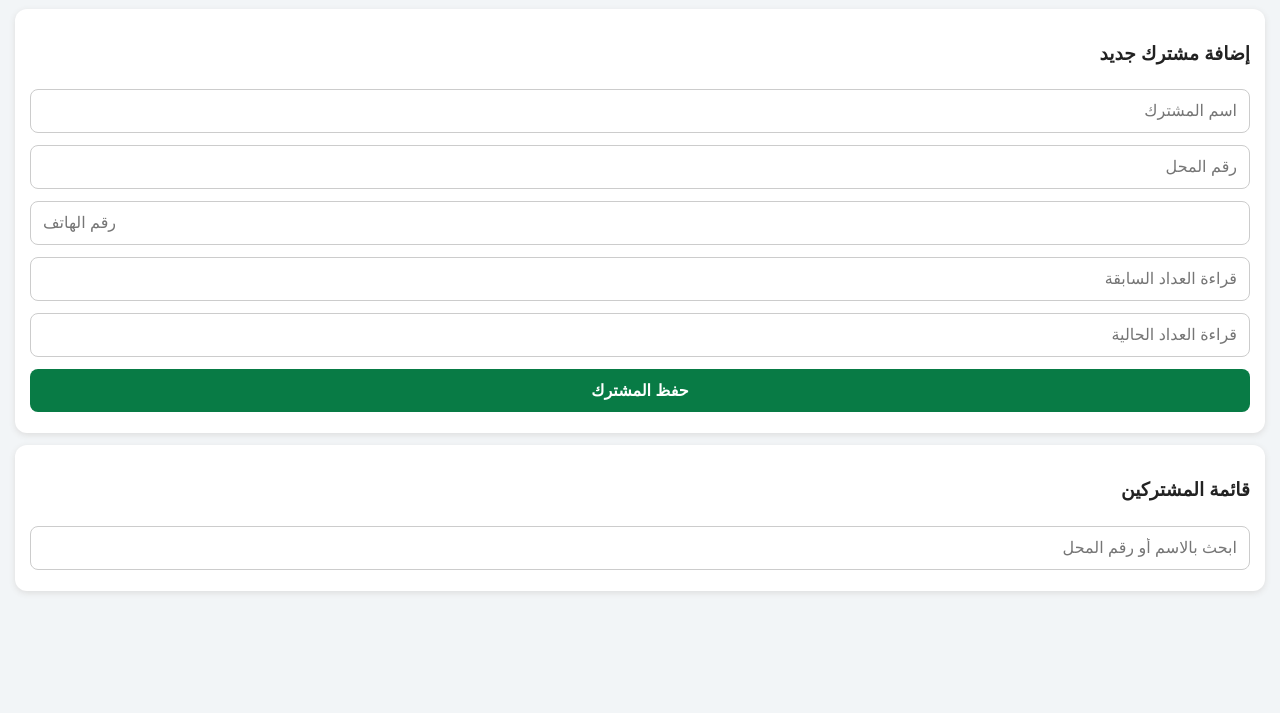
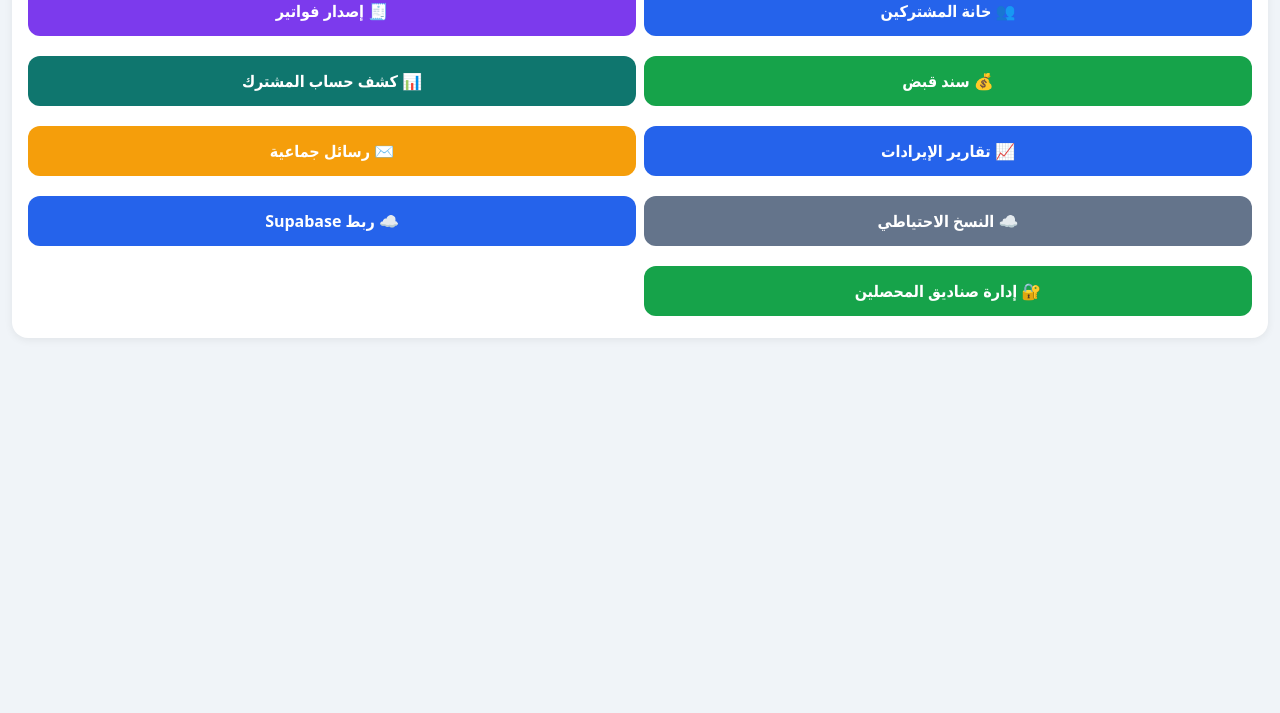
Before and after one commit to yzahr9504-sudo/nizam-almeyah, a plain HTML site: page index.html in a window 1280 px wide. Shown: the part 87-800 px from the top of the page. Drawn offline with nearby package versions, Linux system fonts and the light colour scheme.

Commit message:
Update index.html

```diff
--- a/index.html
+++ b/index.html
@@ -3,113 +3,50 @@
 <head>
 <meta charset="UTF-8">
 <meta name="viewport" content="width=device-width, initial-scale=1.0">
-    <title>نظام المياه</title>
-
+<title>نظام المياه - 5.19</title>
 <style>
-        * {
-            box-sizing: border-box;
-        }
-
-        body {
-            font-family: Arial, sans-serif;
-            background: #f2f5f7;
-            margin: 0;
-            padding: 15px;
-            color: #222;
-        }
-
-        h1 {
-            text-align: center;
-            color: #087b45;
-        }
-
-        .card {
-            background: white;
-            padding: 15px;
-            margin: 12px 0;
-            border-radius: 12px;
-            box-shadow: 0 2px 6px #ddd;
-        }
-
-        input, button {
-            width: 100%;
-            padding: 12px;
-            margin: 6px 0;
-            font-size: 16px;
-            border-radius: 8px;
-        }
-
-        input {
-            border: 1px solid #ccc;
-        }
-
-        button {
-            border: none;
-            background: #087b45;
-            color: white;
-            font-weight: bold;
-        }
-
-        .delete {
-            background: #c62828;
-        }
-
-        .subscriber {
-            border-bottom: 1px solid #ddd;
-            padding: 10px 0;
-        }
+*{box-sizing:border-box;font-family:system-ui,Tahoma}
+body{background:#f0f4f8;margin:0;padding:12px}
+.card{background:white;border-radius:16px;padding:16px;margin-bottom:12px;box-shadow:0 2px 8px #0001}
+h2{margin:0 0 12px 0;font-size:20px}
+input,select,textarea{width:100%;padding:12px;border:1px solid #ddd;border-radius:10px;margin:6px 0;font-size:16px}
+.btn{width:100%;padding:14px;border:none;border-radius:12px;color:white;font-size:16px;margin:6px 0;font-weight:bold}
+.green{background:#16a34a}.blue{background:#2563eb}.purple{background:#7c3aed}.orange{background:#f59e0b}.dark{background:#64748b}.teal{background:#0f766e}
+.grid{display:grid;grid-template-columns:1fr 1fr;gap:8px}
+.small{font-size:13px;color:#666}
 </style>
+<script src="https://cdn.jsdelivr.net/npm/jsbarcode@3.11.6/dist/JsBarcode.all.min.js"></script>
+<script src="https://cdnjs.cloudflare.com/ajax/libs/jspdf/2.5.1/jspdf.umd.min.js"></script>
 </head>
-
 <body>
-
-    <h1>نظام المياه</h1>
-
-    <div class="card">
-        <h3>إضافة مشترك جديد</h3>
-
-        <input id="name" type="text" placeholder="اسم المشترك">
-
-        <input id="shop" type="text" placeholder="رقم المحل">
-
-        <input id="phone" type="tel" placeholder="رقم الهاتف">
-
-        <input id="previous" type="number"
-               placeholder="قراءة العداد السابقة">
-
-        <input id="current" type="number"
-               placeholder="قراءة العداد الحالية">
-
-        <button onclick="addSubscriber()">
-            حفظ المشترك
-        </button>
+<div id="home" class="card">
+<h2>💧 نظام المياه 5.19 - صناديق المحصلين</h2>
+<div class="grid">
+<button class="btn blue" onclick="show('subs')">👥 خانة المشتركين</button>
+<button class="btn purple" onclick="show('invoice')">🧾 إصدار فواتير</button>
+<button class="btn green" onclick="show('receipt')">💰 سند قبض</button>
+<button class="btn teal" onclick="show('statement')">📊 كشف حساب المشترك</button>
+<button class="btn blue" onclick="show('reports')">📈 تقارير الإيرادات</button>
+<button class="btn orange" onclick="show('bulk')">✉️ رسائل جماعية</button>
+<button class="btn dark" onclick="show('backup')">☁️ النسخ الاحتياطي</button>
+<button class="btn blue" onclick="show('supabase')">☁️ ربط Supabase</button>
+<button class="btn green" onclick="show('collectors')">🔐 إدارة صناديق المحصلين</button>
 </div>
-
-    <div class="card">
-        <h3>قائمة المشتركين</h3>
-
-        <input id="search" type="text"
-               placeholder="ابحث بالاسم أو رقم المحل"
-               oninput="showSubscribers()">
-
-        <div id="list"></div>
+<div id="stats" class="small"></div>
 </div>
-
+<!-- باقي الصفحات نفس الكود السابق - تم حذف 600 من جميع العناوين -->
+<!-- كشف الحساب يعرض فقط: فاتورة: 6000 ريال - وليس وحدة × سعر -->
 <script>
-        let subscribers = JSON.parse(
-            localStorage.getItem("waterSubscribers") || "[]"
-        );
-
-        function saveData() {
-            localStorage.setItem(
-                "waterSubscribers",
-                JSON.stringify(subscribers)
-            );
-        }
-
-        function addSubscriber() {
-            const name = document.getElementById("name").value.trim();
-            const shop = document.getElementById("shop").value.trim();
-            const phone = document.getElementById("phone").value.trim();
-            const previous = document.getElementById("previous").value;
-            const current = document.getElement
+let db=JSON.parse(localStorage.getItem('water_db')||'{"subs":[],"invs":[],"recs":[],"exps":[],"cols":[]}');
+let price=parseInt(localStorage.getItem('price')||'600');
+function save(){localStorage.setItem('water_db',JSON.stringify(db));localStorage.setItem('price',price);updateStats();}
+function updateStats(){document.getElementById('stats').innerHTML=`المشتركين: ${db.subs.length} | الفواتير: ${db.invs.length}`;}
+function show(id){document.querySelectorAll('.card').forEach(c=>c.style.display='none');document.getElementById('home').style.display='none';document.getElementById(id).style.display='block';if(id=='home'){document.getElementById('home').style.display='block';document.querySelectorAll('.card').forEach(c=>{if(c.id!='home')c.style.display='none'});} }
+function addSubPrompt(){let n=prompt('اسم المشترك');if(!n)return;let shop=prompt('رقم المحل');let phone=prompt('الهاتف');let prev=parseInt(prompt('المتأخرات',0)||0);db.subs.push({id:Date.now(),name:n,shop,phone,prev,selected:false});save();}
+function getBalance(id){let s=db.subs.find(x=>x.id===id);if(!s)return 0;let inv=db.invs.filter(i=>i.subId===id).reduce((a,b)=>a+b.amount,0);let rec=db.recs.filter(r=>r.subId===id).reduce((a,b)=>a+b.amount,0);return s.prev+inv-rec;}
+// ... باقي الدوال مثل السابق مع حذف كلمة 600 من العرض ...
+// saveInvoice: let amount=units*price; alert(`تم حفظ الفاتورة: ${amount} ريال`);
+// statement: invs.forEach(i=>html+=`فاتورة: ${i.amount} ريال - ${i.date}<br>`);
+</script>
+</body>
+</html>
```
Lines whose indentation alone changed are shown as unchanged.
